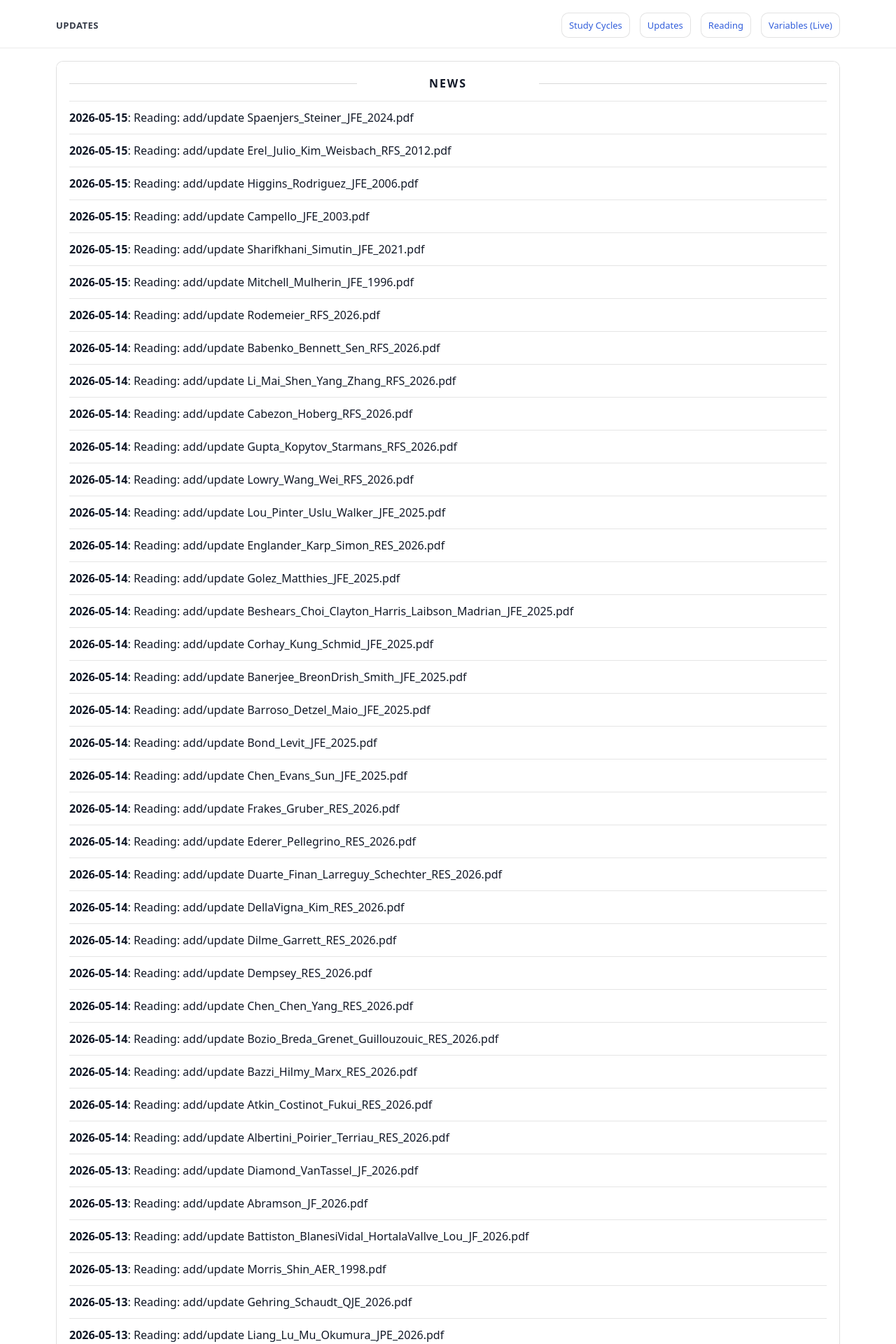
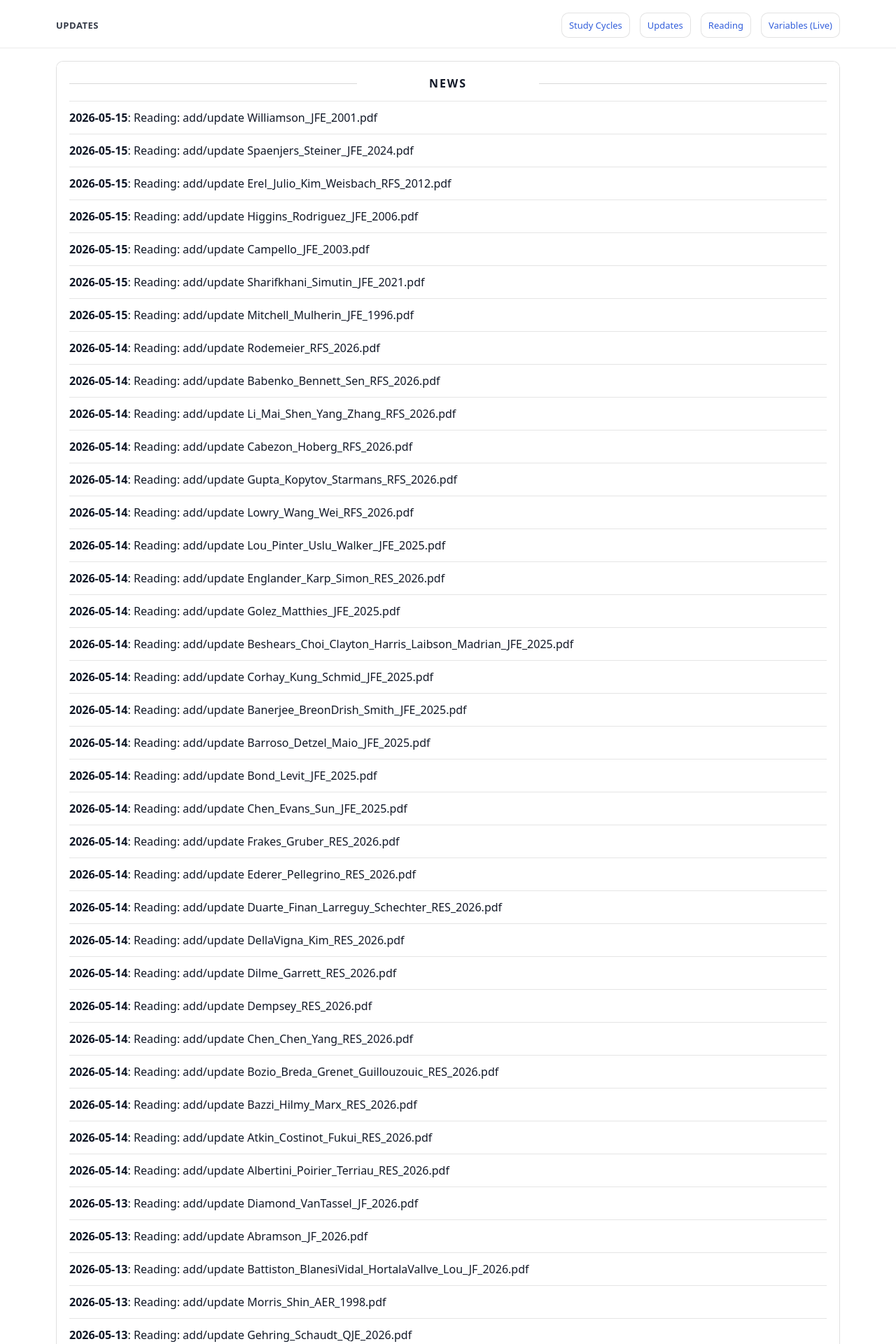
Before and after one commit to yaxinzn/study-archive, a Jekyll site: the page built from updates/index.md, in a window 1280 px wide. Shown: the top 1920 px of the page at 70% size. Built offline with Jekyll 4.4.1, drawn with Linux system fonts in a browser that asks for light colours; some of the changed text lies outside the part shown.

Commit message:
chore: update NEWS feed

```diff
--- a/_data/news.yml
+++ b/_data/news.yml
@@ -1,4 +1,7 @@
 # Auto-generated update history (sorted newest -> oldest). Do not edit manually.
+- ts: "1778838820"
+  date: "2026-05-15"
+  title: "Reading: add/update Williamson_JFE_2001.pdf"
 - ts: "1778838294"
   date: "2026-05-15"
   title: "Reading: add/update Spaenjers_Steiner_JFE_2024.pdf"
```
